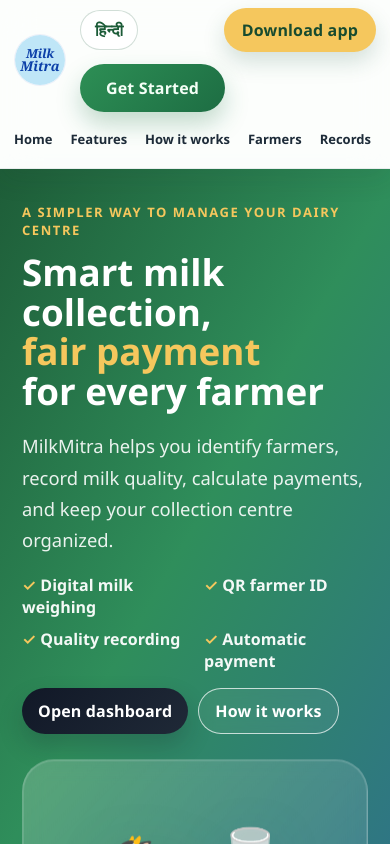
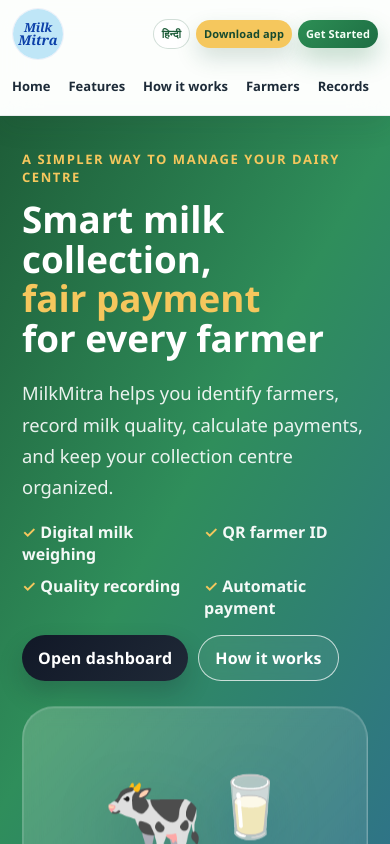
Before and after one commit to vanshsafe-site/milkmitra, a React (Vite) app: page / in a window 390 px wide. Shown: the top 844 px of the page. Built offline with nearby package versions, Linux system fonts and the light colour scheme; no server answers.

Commit message:
Keep mobile header actions in one compact row

```diff
--- a/src/navbar-fix.css
+++ b/src/navbar-fix.css
@@ -53,7 +53,7 @@
 @media (max-width: 900px) {
   .home .topbar {
     grid-template-columns: max-content minmax(0, 1fr);
-    gap: 8px 14px;
+    gap: 8px 12px;
   }
 
   .home .topbar > .home-brand {
@@ -61,11 +61,16 @@
     grid-row: 1;
   }
 
-  .home .topbar > .btn {
+  .home .topbar > .topbar-actions {
     grid-column: 2;
     grid-row: 1;
-    justify-self: end;
-    margin-left: 0;
+    display: flex;
+    width: auto;
+    min-width: 0;
+    flex-wrap: nowrap;
+    align-items: center;
+    justify-content: flex-end;
+    gap: 6px;
   }
 
   .home .topbar nav {
@@ -75,9 +80,31 @@
     width: 100%;
     padding-bottom: 2px;
   }
+
+  .home .topbar-actions > .btn,
+  .home .topbar-actions .btn.install-btn,
+  .home .topbar-actions .language-switch {
+    flex: 0 1 auto;
+    min-width: 0;
+    padding: 8px 10px;
+    font-size: 12px;
+    line-height: 1.2;
+    white-space: nowrap;
+  }
+
+  .home .topbar-actions .install-app {
+    flex: 0 1 auto;
+    min-width: 0;
+  }
 }
 
 @media (max-width: 420px) {
+  .home .topbar {
+    gap: 7px 8px;
+    padding-right: 12px;
+    padding-left: 12px;
+  }
+
   .home .topbar nav {
     gap: 18px;
   }
@@ -85,4 +112,15 @@
   .home .topbar nav a {
     font-size: 13px;
   }
+
+  .home .topbar-actions {
+    gap: 4px;
+  }
+
+  .home .topbar-actions > .btn,
+  .home .topbar-actions .btn.install-btn,
+  .home .topbar-actions .language-switch {
+    padding: 7px 8px;
+    font-size: 11px;
+  }
 }
```
